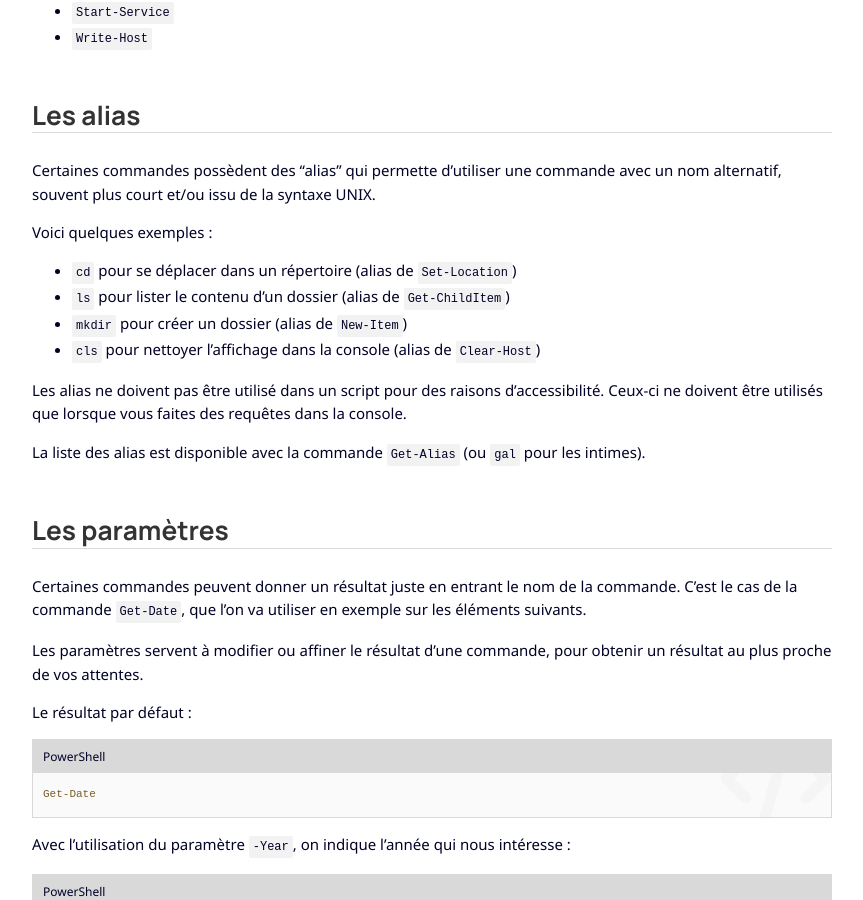
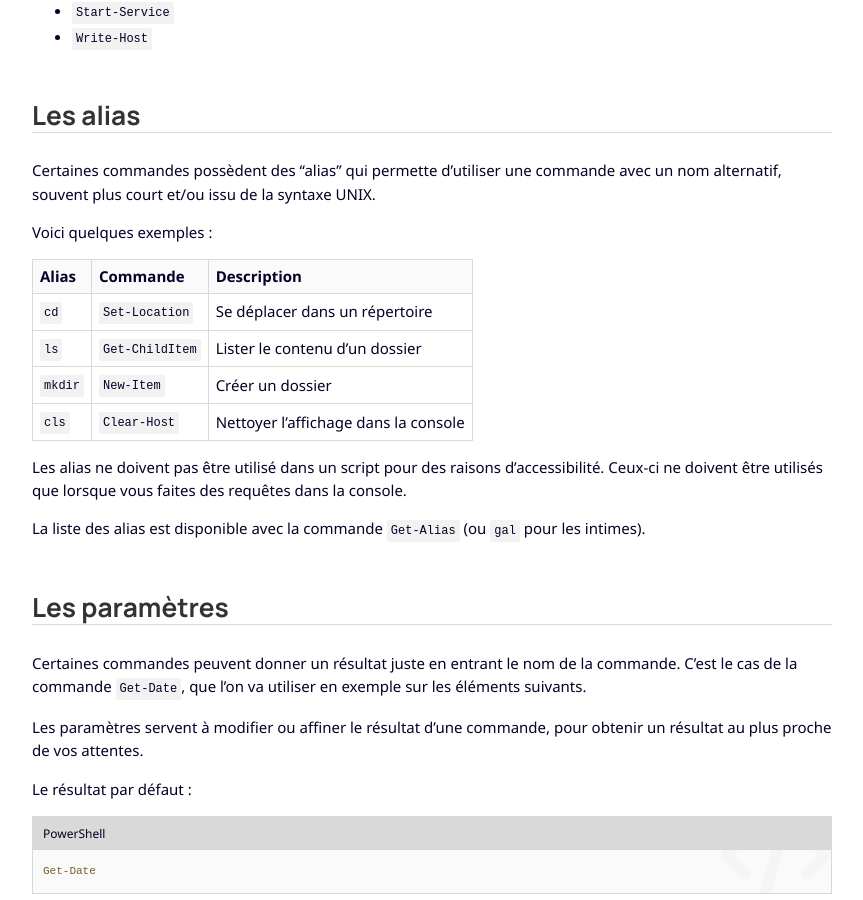
Before and after one commit to leobouard/leobouard.github.io, a Jekyll site: the page built from _posts/2024-04-07-cours-powershell-from-scratch-002.md, in a window 1280 px wide and 900 px high, scrolled down 1591 px. Shown: the whole window, without its empty margins (208-1071 px from the left). Built offline with Jekyll 4.4.1, drawn with Linux system fonts in a browser that asks for light colours; nearby versions of some CDN libraries; some web fonts are replaced.

Commit message:
Update 2024-04-07-cours-powershell-from-scratch-002.md

```diff
--- a/_posts/2024-04-07-cours-powershell-from-scratch-002.md
+++ b/_posts/2024-04-07-cours-powershell-from-scratch-002.md
@@ -72,10 +72,12 @@ Certaines commandes possèdent des "alias" qui permette d'utiliser une commande
 
 Voici quelques exemples :
 
-- `cd` pour se déplacer dans un répertoire (alias de `Set-Location`)
-- `ls` pour lister le contenu d'un dossier (alias de `Get-ChildItem`)
-- `mkdir` pour créer un dossier (alias de `New-Item`)
-- `cls` pour nettoyer l'affichage dans la console (alias de `Clear-Host`)
+Alias | Commande | Description
+----- | -------- | -----------
+`cd` | `Set-Location` | Se déplacer dans un répertoire
+`ls` | `Get-ChildItem` | Lister le contenu d'un dossier
+`mkdir` | `New-Item` | Créer un dossier
+`cls` | `Clear-Host` | Nettoyer l'affichage dans la console
 
 Les alias ne doivent pas être utilisé dans un script pour des raisons d'accessibilité. Ceux-ci ne doivent être utilisés que lorsque vous faites des requêtes dans la console.
 
```
